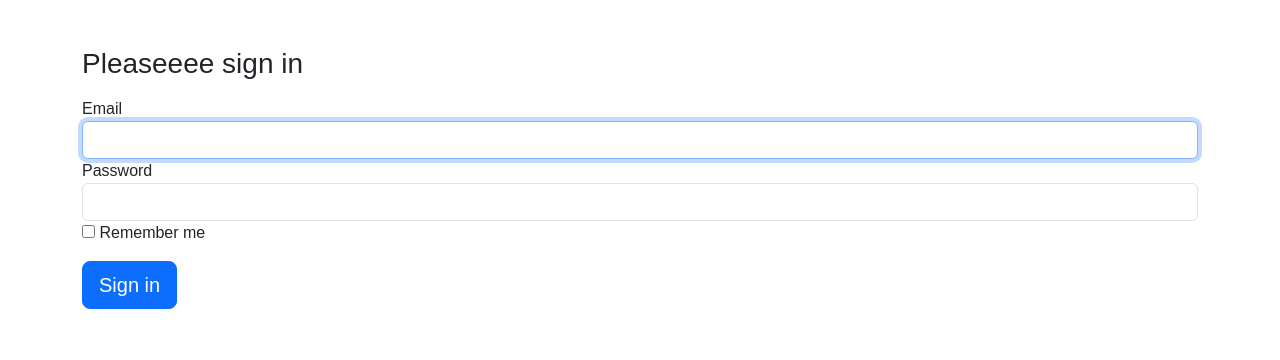
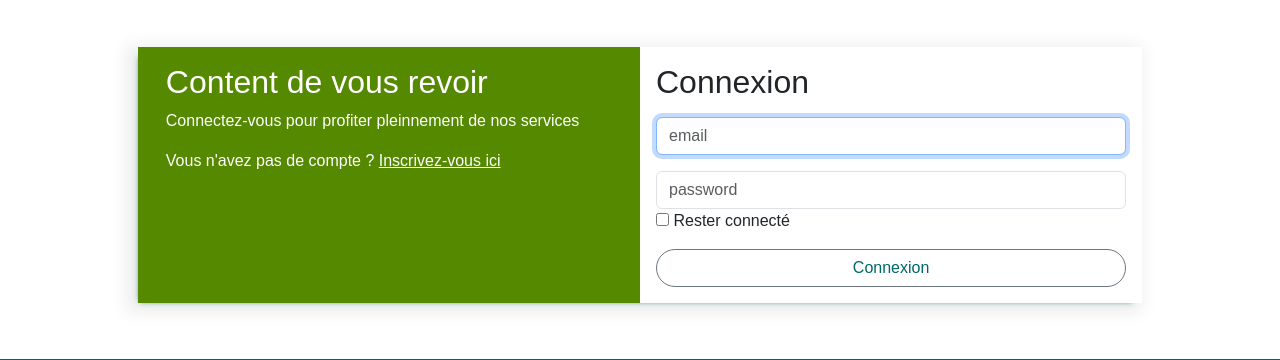
Before and after one commit to HylaDev/ecoservices, a Symfony app: template eco_services_project/templates/security/login.html.twig in a window 1280 px wide. Shown: the part 145-505 px from the top of the page. Run offline with Twig, Linux system fonts and the light colour scheme; the template is opened without the code that fills it, so the values that code supplies are empty; some libraries are stand-ins or nearby versions; some web fonts are replaced.

Commit message:
design login page

```diff
--- a/eco_services_project/public/styles/general.css
+++ b/eco_services_project/public/styles/general.css
@@ -32,6 +32,7 @@ a{
 }
 /*** General End ***/
 
+
 /*** Spinner Start ***/
 #spinner {
     opacity: 0;
@@ -59,6 +60,13 @@ a{
     z-index: 99;
 }
 /*** Spinner End ***/
+
+/*** Buttons ***/
+.btn .m-btn-primary{
+    background-color: var(--primary-color) !important;
+    color: var(--white-color) !important;
+}
+/*** End Buttons ***/
 
 /*** Topbar Start ***/
 .fixed-top {
@@ -217,3 +225,44 @@ a{
     transition: 2s;
 }
 /*** Categories End ***/
+
+
+/** Forms */
+#loginForm{
+    margin-top: 15% !important;
+}
+
+#loginForm .login-bg {
+    background-color: var(--white-color);
+    box-shadow: -4px 4px 6px -6px var(--secondary-color),
+                -6px 4px 16px 6px #eee;
+    margin: 5%;
+}
+
+#loginForm .login-text p a {
+    color: var(--white-color) !important;
+}
+#loginForm .login-text p a:hover {
+    color: var(--secondary-color) !important;
+}
+#loginForm button:hover{
+    background-color: var(--primary-color) !important;
+    color: var(--white-color) !important;
+}
+@media screen and (max-width:1000px) {
+    #loginForm{
+        margin-top: 25% !important;
+    }
+    #loginForm .login-text {
+        margin-top: 0vh !important;
+        padding: 1%;
+    }
+}
+#loginForm .login-text a{
+    text-decoration: underline;
+    color: var(--secondary-color) !important;
+}
+#loginForm .formulaire span{
+    color: var(--primary-color) !important;
+}
+/**/
--- a/eco_services_project/templates/security/login.html.twig
+++ b/eco_services_project/templates/security/login.html.twig
@@ -3,16 +3,46 @@
 {% block title %}Log in!{% endblock %}
 
 {% block content %}
+    <div class="container" id="loginForm">
+        <div class="row login-bg">
+            <div class="col-lg-6 col-md-12 m-bg-primary text-white">
+                <div class="container p-3 login-text">
+                    <h2>Content de vous revoir</h2>
+                    <p>Connectez-vous pour profiter pleinnement de nos services</p>
+                    <p>Vous n'avez pas de compte ? <a href="{{path('app_choice_role') }}">Inscrivez-vous ici</a></p>
+
+                </div>
+            </div>
+            <div class="col-lg-6 col-md-12 p-3 formulaire">
+                <h2>Connexion</h2>
+                <form method="POST" action="">
+                    {% if error %}
+                        <div class="alert alert-danger">{{ error.messageKey|trans(error.messageData, 'security') }}</div>
+                    {% endif %}
+
+                    <div class="form-group">
+                        <input type="text" class="form-control my-3" placeholder="email" name="email" id="" required autofocus>
+                        <input type="password" class="form-control" placeholder="password" name="password" id="">
+                    </div>
+                    <input type="hidden" name="_csrf_token"
+                        value="{{ csrf_token('authenticate') }}"
+                    >
+                    <div class="checkbox mb-3">
+                        <label>
+                            <input type="checkbox" name="_remember_me"> Rester connecté
+                        </label>
+                    </div>
+                    <button type="submit" class="btn border border-secondary rounded-pill px-3 text-green w-100">Connexion</button>
+                </form>
+            </div>
+        </div>
+    </div>
+    <!--
 <div class="container py-5 mt-5">
+
     <form method="post" class="py-5 mt-5">
     {% if error %}
         <div class="alert alert-danger">{{ error.messageKey|trans(error.messageData, 'security') }}</div>
-    {% endif %}
-
-    {% if app.user %}
-        <div class="mb-3">
-            You are logged in as {{ app.user.userIdentifier }}, <a href="{{ path('logout') }}">Logout</a>
-        </div>
     {% endif %}
 
     <h1 class="h3 mb-3 font-weight-normal">Pleaseeee sign in</h1>
@@ -35,5 +65,5 @@
         Sign in
     </button>
 </form>
-</div>
+</div>-->
 {% endblock %}
```
